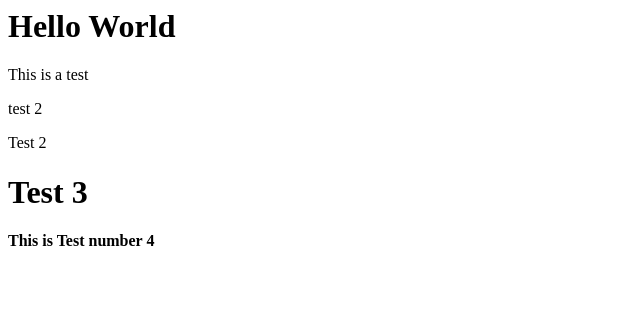
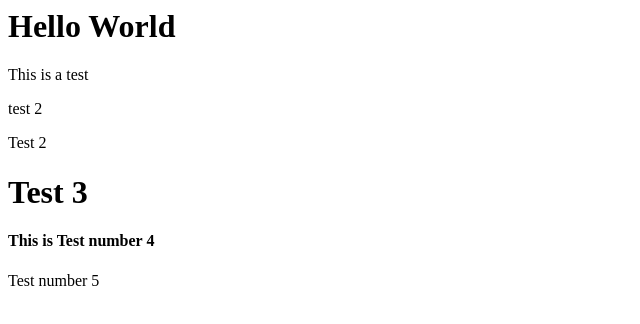
Before and after one commit to Ews500/my-app, a plain HTML site: page app/index.html in a window 1280 px wide. Shown: the whole page, without its empty margins (0-640 px from the left). Drawn offline with Linux system fonts and the light colour scheme.

Commit message:
Test number 5

```diff
--- a/app/index.html
+++ b/app/index.html
@@ -12,5 +12,7 @@
     <h1>Test 3</h1>
 
     <h4>This is Test number 4</h4>
+
+    <p>Test number 5</p>
   </body>
 </html>
```
